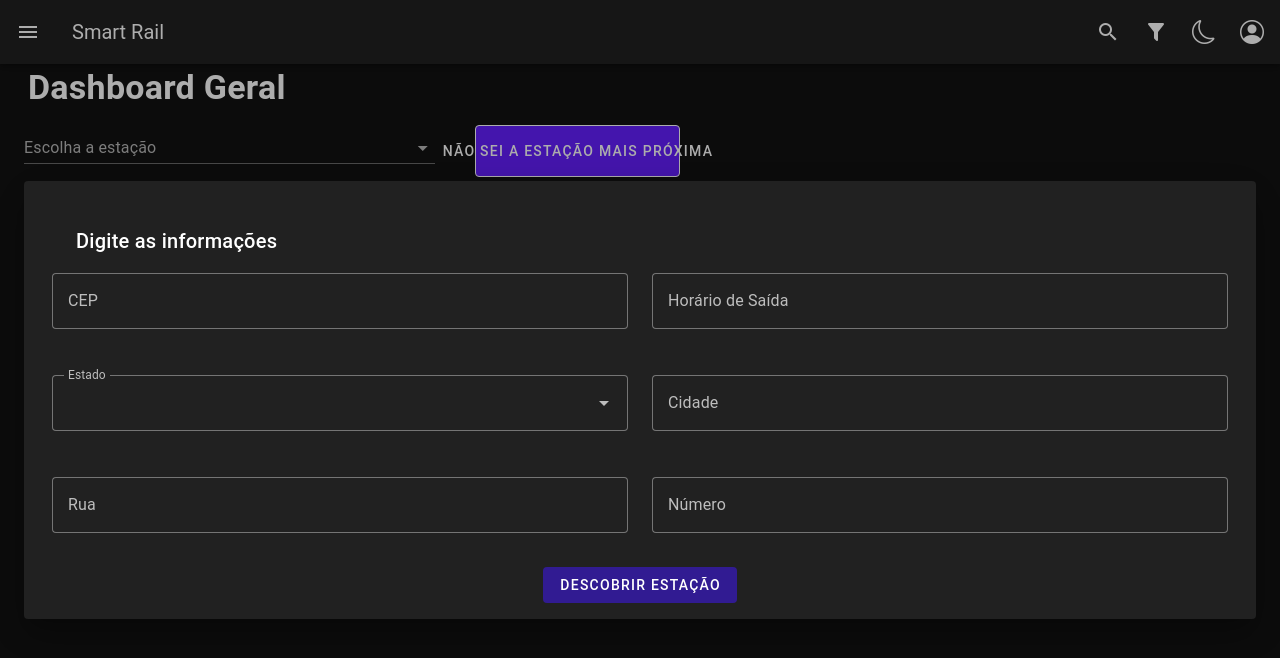
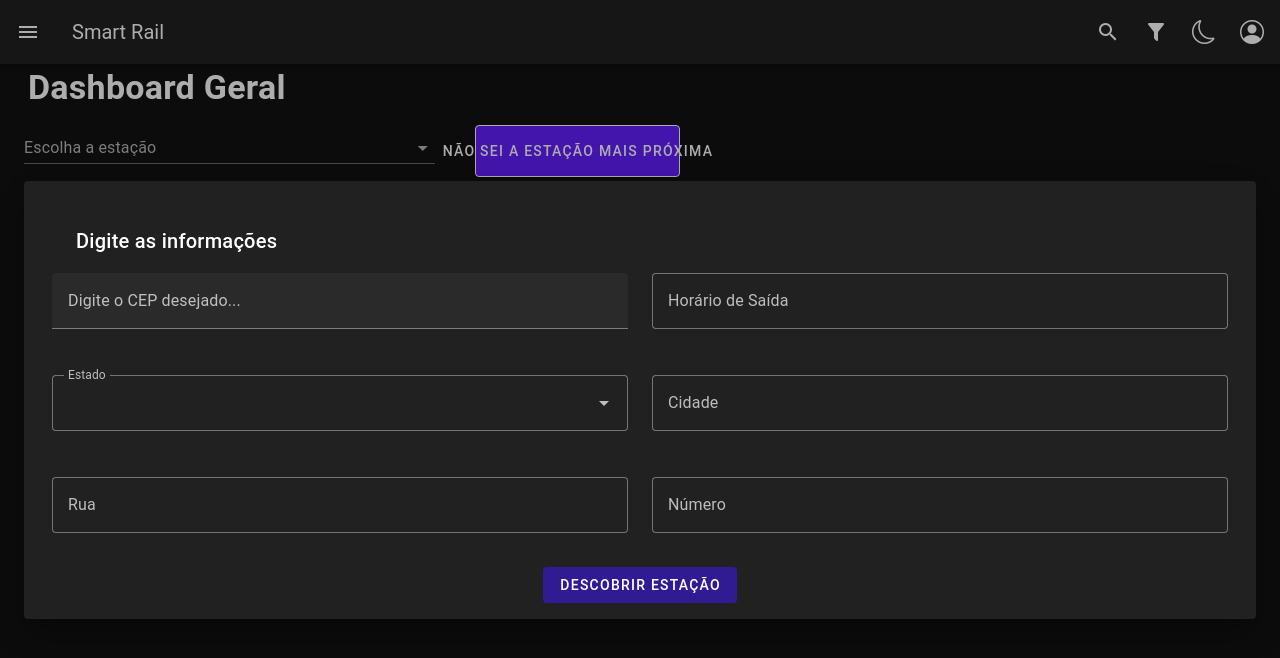
Before and after one commit to Miguel-Paes/smart-rail-project, a Vue app: page / in a window 1280 px wide. Both pictures are taken after a click on the button "NÃO SEI A ESTAÇÃO MAIS PRÓXIMA". Shown: the top 658 px of the page. Built offline with nearby package versions, Linux system fonts and the light colour scheme; a small style sheet from the web is missing.

Commit message:
Busca de endereço por CEP no formulário.

```diff
--- a/src/pages/home.vue
+++ b/src/pages/home.vue
@@ -14,13 +14,44 @@
   const selectedStation = ref(null);
 
   const userLocation = ref({
-    cep: '',
     number: '',
+    departureTime: '',
+    street: '',
+    neighborhood: '',
     city: '',
     state: '',
-    street: '',
-    departureTime: '',
   });
+
+  const cep = ref('');
+
+  function onCepInput () {
+    if (cep.value.length === 8) {
+      searchAddress();
+    }
+  }
+
+  function searchAddress () {
+    if (cep.value.length !== 8) {
+      alert('CEP inválido');
+    } else {
+      fetch(`https://viacep.com.br/ws/${cep.value}/json/`)
+        .then(response => {
+          if (!response.ok) {
+            throw new Error('Erro ao buscar endereço');
+          }
+          return response.json();
+        })
+        .then(data => {
+          userLocation.value.street = data.logradouro;
+          userLocation.value.neighborhood = data.bairro;
+          userLocation.value.city = data.localidade;
+          userLocation.value.state = data.uf
+        })
+        .catch(error => {
+          console.log('Erro:', error)
+        })
+    }
+  }
   </script>
 
 <template>
@@ -62,7 +93,13 @@
               <v-form>
                 <v-row class="d-flex">
                   <v-col cols="12" lg="6">
-                    <v-text-field v-model="userLocation.cep" label="CEP" variant="outlined" />
+                    <v-text-field
+                      v-model="cep"
+                      dense
+                      label="Digite o CEP desejado..."
+                      @input="onCepInput"
+                      maxlength="8"
+                    />
                   </v-col>
 
                   <v-col cols="12" lg="6">
```
